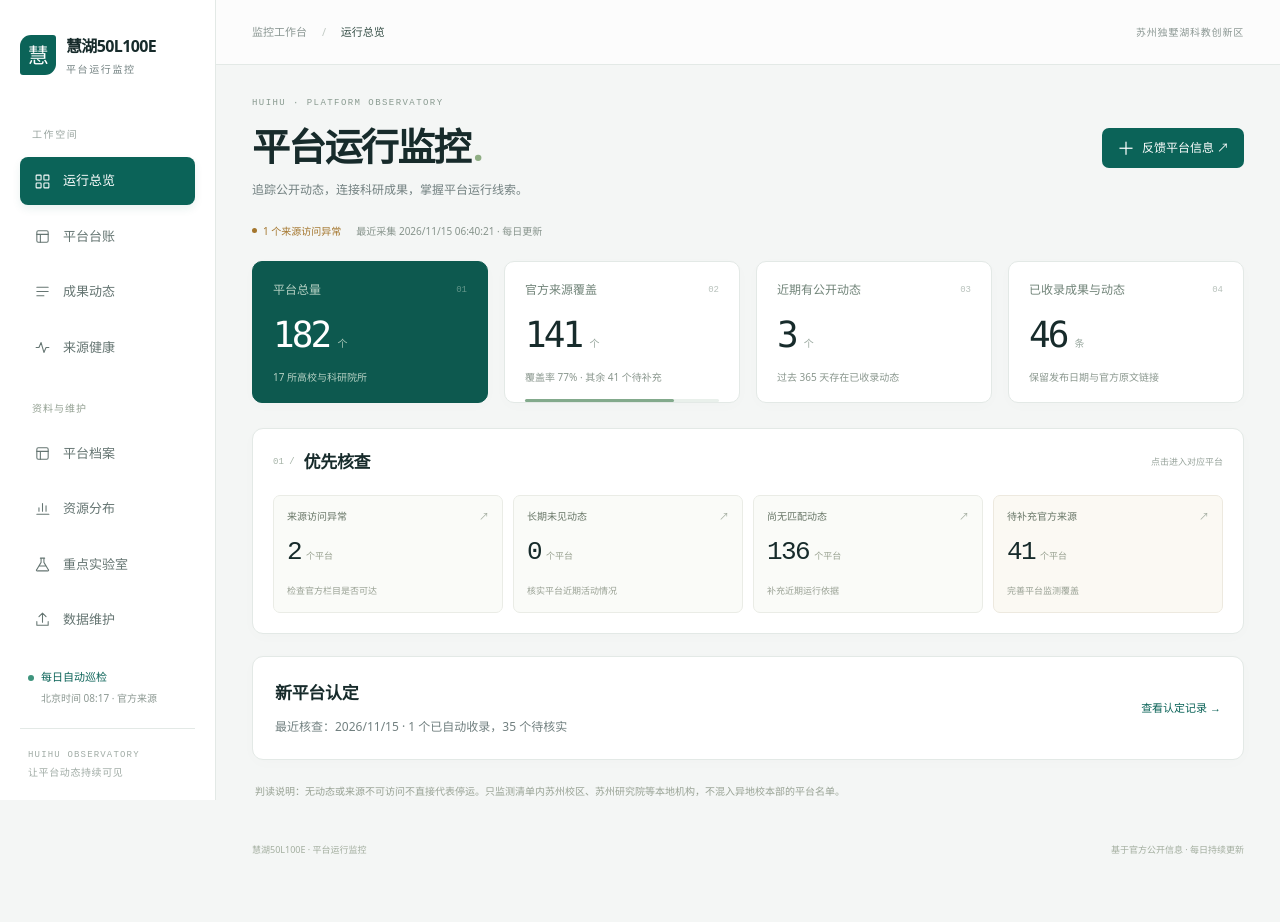
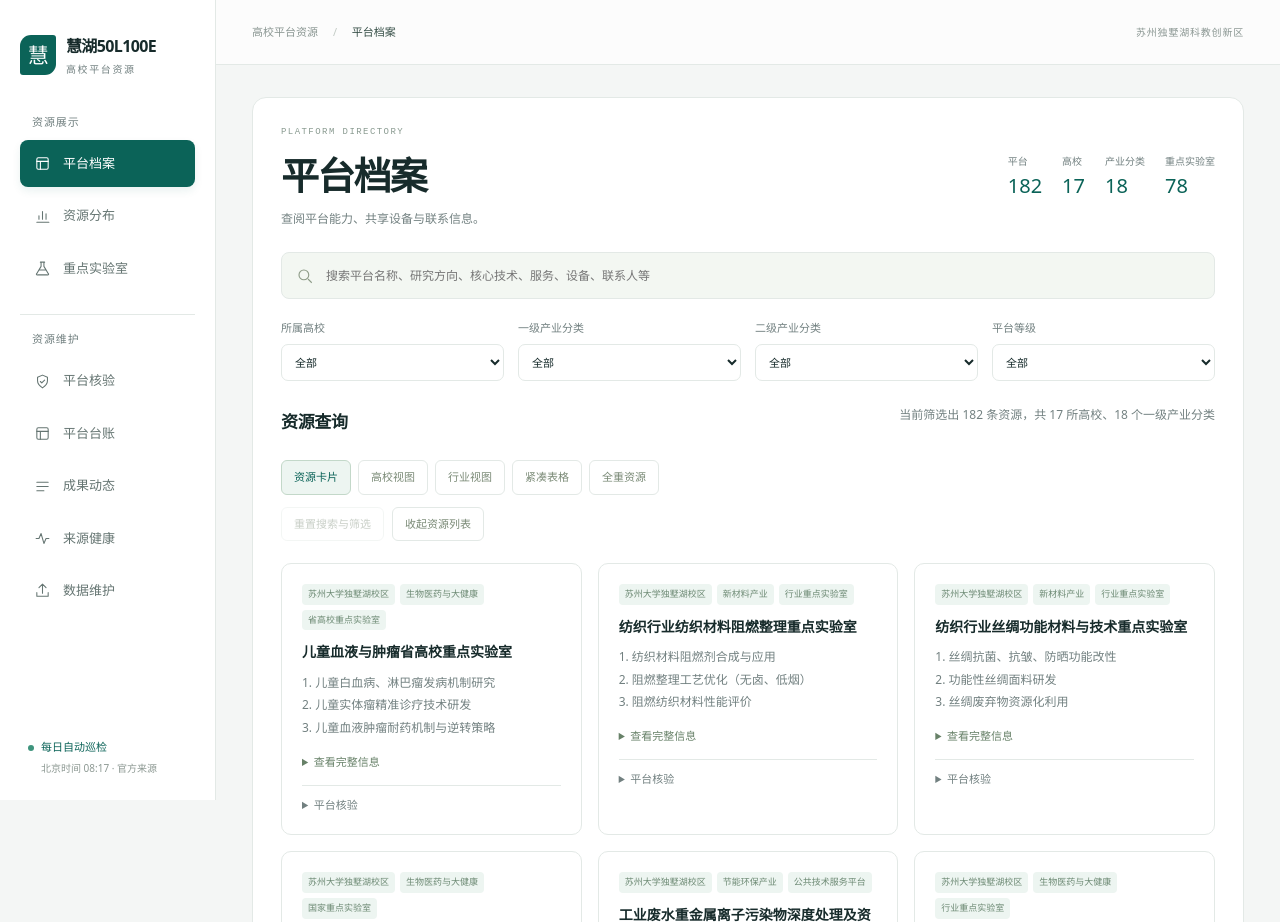
Before and after one commit to IanYin1127/50l100ewebsite, a plain HTML site: page index.html in a window 1280 px wide. Shown: the top 922 px of the page. Before the commit the page ends 886 px from the top, so only its background shows below. Drawn offline with Linux system fonts and the light colour scheme.

Commit message:
优先展示高校平台资源，将平台核验移至资源维护

```diff
--- a/app.js
+++ b/app.js
@@ -6,7 +6,7 @@ const state = {
   level: "全部",
   view: "cards",
   resourcesCollapsed: false,
-  activeSection: "updates",
+  activeSection: "resources",
   renderedSections: new Set(),
 };
 
@@ -242,7 +242,6 @@ function renderCards(items) {
         <span class="tag">${escapeHtml(item["平台等级"] || "未标注等级")}</span>
       </div>
       <h3>${escapeHtml(item["平台名称"])}</h3>
-      ${renderPlatformUpdates(item)}
       <p>${formatText(truncate(item["研究方向"], 260))}</p>
       <details>
         <summary>查看完整信息</summary>
@@ -255,6 +254,10 @@ function renderCards(items) {
           ${detail("核心共享设备", item["核心共享设备"])}
           ${detail("联系人", `${item["联系人"] || ""} ${item["联系电话"] || ""}`.trim())}
         </div>
+      </details>
+      <details class="resource-verification">
+        <summary>平台核验</summary>
+        ${renderPlatformUpdates(item)}
       </details>
     </article>
   `).join("");
@@ -404,14 +407,15 @@ function syncSearchMode() {
 
 function getSectionFromHash() {
   const hash = window.location.hash.replace(/^#/, "");
+  if (hash === "policies") return "updates";
   const valid = ["resources", "insights", "labs", "updates", "registry", "activity", "sources", "update"];
-  return valid.includes(hash) ? hash : "updates";
+  return valid.includes(hash) ? hash : "resources";
 }
 
 function setActiveSection(section, { updateHash = true } = {}) {
   state.activeSection = section;
-  const pageLabels = { updates: "运行总览", registry: "平台台账", activity: "成果动态", sources: "来源健康", resources: "平台档案", insights: "资源分布", labs: "重点实验室", update: "数据维护" };
-  el("currentPageLabel").textContent = pageLabels[section] || "运行总览";
+  const pageLabels = { resources: "平台档案", insights: "资源分布", labs: "重点实验室", updates: "平台核验", registry: "平台台账", activity: "成果动态", sources: "来源健康", update: "数据维护" };
+  el("currentPageLabel").textContent = pageLabels[section];
   document.querySelectorAll("[data-section]").forEach((element) => {
     if (element.closest(".main-tabs")) return;
     element.classList.toggle("section-active", element.dataset.section === section);
@@ -806,12 +810,12 @@ function monitoringStale() {
 
 function renderPlatformUpdates(item) {
   const record = monitorRecord(item);
-  const news = monitorNews(item).slice(0, 3);
+  const news = monitorNews(item);
   return `<div class="platform-updates">
-    <span class="status-badge status-${escapeHtml(record.status)}">${escapeHtml(monitorLabels[record.status] || "待核实")}</span>
+    ${monitorBadge(record)}
     ${monitoringStale() ? '<small>监测记录已超过 3 天未刷新</small>' : ""}
     ${record.lastActivityAt ? `<small>最近公开动态：${escapeHtml(record.lastActivityAt)}</small>` : ""}
-    ${news.length ? `<details><summary>成果与动态（${monitorNews(item).length}）</summary><ul class="mini-list">${news.map((entry) => `<li>${externalLink(entry.url, entry.title)}<br><small>${escapeHtml(entry.publishedAt || "日期待核实")} · ${escapeHtml(entry.sourceName)}</small></li>`).join("")}</ul></details>` : ""}
+    ${news.length ? `<details><summary>成果与动态（${news.length}）</summary><ul class="mini-list">${news.slice(0, 3).map((entry) => `<li>${externalLink(entry.url, entry.title)}<br><small>${escapeHtml(entry.publishedAt || "日期待核实")} · ${escapeHtml(entry.sourceName)}</small></li>`).join("")}</ul></details>` : ""}
     ${record.homepage ? externalLink(record.homepage, "访问平台官方页面 ↗") : ""}
   </div>`;
 }
--- a/index.html
+++ b/index.html
@@ -3,28 +3,33 @@
 <head>
   <meta charset="utf-8" />
   <meta name="viewport" content="width=device-width, initial-scale=1" />
-  <title>慧湖50L100E · 平台运行监控</title>
-  <meta name="description" content="慧湖50L100E高校平台运行监控，持续追踪公开动态、成果产出、官方来源与待核查事项。" />
+  <title>慧湖50L100E · 高校平台资源</title>
+  <meta name="description" content="查阅慧湖50L100E高校平台的研究方向、技术服务、共享设备和联系信息，查看平台核验记录与公开动态。" />
   <link rel="stylesheet" href="./styles.css" />
 </head>
 <body>
   <a class="skip-link" href="#mainContent">跳到主要内容</a>
   <header class="site-header">
-    <a class="brand" href="#updates" aria-label="慧湖平台运行监控首页"><span class="brand-mark">慧</span><span>慧湖50L100E<small>平台运行监控</small></span></a>
-    <p class="nav-caption">工作空间</p>
-    <nav class="main-tabs" role="tablist" aria-label="工作台导航"><button data-section="updates" type="button"><svg viewBox="0 0 24 24" aria-hidden="true"><rect x="3" y="3" width="7" height="7" rx="1"/><rect x="14" y="3" width="7" height="7" rx="1"/><rect x="3" y="14" width="7" height="7" rx="1"/><rect x="14" y="14" width="7" height="7" rx="1"/></svg><span>运行总览</span></button>
-<button data-section="registry" type="button"><svg viewBox="0 0 24 24" aria-hidden="true"><rect x="4" y="4" width="16" height="16" rx="2"/><path d="M4 9h16M9 9v11"/></svg><span>平台台账</span></button>
-<button data-section="activity" type="button"><svg viewBox="0 0 24 24" aria-hidden="true"><path d="M4 6h16M4 12h16M4 18h10"/></svg><span>成果动态</span></button>
-<button data-section="sources" type="button"><svg viewBox="0 0 24 24" aria-hidden="true"><path d="M3 12h4l3-7 4 14 3-7h4"/></svg><span>来源健康</span></button>
-<p class="nav-divider" aria-hidden="true">资料与维护</p>
-<button data-section="resources" type="button"><svg viewBox="0 0 24 24" aria-hidden="true"><rect x="4" y="4" width="16" height="16" rx="2"/><path d="M4 9h16M9 9v11"/></svg><span>平台档案</span></button>
-<button data-section="insights" type="button"><svg viewBox="0 0 24 24" aria-hidden="true"><path d="M4 20h17M7 16v-5M12 16V5M17 16V8"/></svg><span>资源分布</span></button>
-<button data-section="labs" type="button"><svg viewBox="0 0 24 24" aria-hidden="true"><path d="M9 3h6M10 3v6l-6 10a1 1 0 0 0 1 2h14a1 1 0 0 0 1-2L14 9V3M8 14h8"/></svg><span>重点实验室</span></button>
-<button data-section="update" type="button"><svg viewBox="0 0 24 24" aria-hidden="true"><path d="M12 16V3m-5 5 5-5 5 5M4 15v5h16v-5"/></svg><span>数据维护</span></button></nav>
+    <a class="brand" href="#resources" aria-label="慧湖50L100E资源首页"><span class="brand-mark">慧</span><span>慧湖50L100E<small>高校平台资源</small></span></a>
+    <nav class="main-tabs" role="tablist" aria-label="工作台导航">
+      <div class="nav-group" role="group" aria-labelledby="resourceNavLabel">
+        <p id="resourceNavLabel" class="nav-group-label">资源展示</p>
+        <button data-section="resources" type="button"><svg viewBox="0 0 24 24" aria-hidden="true"><rect x="4" y="4" width="16" height="16" rx="2"/><path d="M4 9h16M9 9v11"/></svg><span>平台档案</span></button>
+        <button data-section="insights" type="button"><svg viewBox="0 0 24 24" aria-hidden="true"><path d="M4 20h17M7 16v-5M12 16V5M17 16V8"/></svg><span>资源分布</span></button>
+        <button data-section="labs" type="button"><svg viewBox="0 0 24 24" aria-hidden="true"><path d="M9 3h6M10 3v6l-6 10a1 1 0 0 0 1 2h14a1 1 0 0 0 1-2L14 9V3M8 14h8"/></svg><span>重点实验室</span></button>
+      </div>
+      <div class="nav-group" role="group" aria-labelledby="maintenanceNavLabel">
+        <p id="maintenanceNavLabel" class="nav-group-label">资源维护</p>
+        <button data-section="updates" type="button"><svg viewBox="0 0 24 24" aria-hidden="true"><path d="M12 3l7 3v5c0 4-2.7 7.3-7 10-4.3-2.7-7-6-7-10V6zM9 12l2 2 4-4"/></svg><span>平台核验</span></button>
+        <button data-section="registry" type="button"><svg viewBox="0 0 24 24" aria-hidden="true"><rect x="4" y="4" width="16" height="16" rx="2"/><path d="M4 9h16M9 9v11"/></svg><span>平台台账</span></button>
+        <button data-section="activity" type="button"><svg viewBox="0 0 24 24" aria-hidden="true"><path d="M4 6h16M4 12h16M4 18h10"/></svg><span>成果动态</span></button>
+        <button data-section="sources" type="button"><svg viewBox="0 0 24 24" aria-hidden="true"><path d="M3 12h4l3-7 4 14 3-7h4"/></svg><span>来源健康</span></button>
+        <button data-section="update" type="button"><svg viewBox="0 0 24 24" aria-hidden="true"><path d="M12 16V3m-5 5 5-5 5 5M4 15v5h16v-5"/></svg><span>数据维护</span></button>
+      </div>
+    </nav>
     <div class="sidebar-note"><span class="schedule-dot"></span>每日自动巡检<small>北京时间 08:17 · 官方来源</small></div>
-    <div class="sidebar-foot">HUIHU OBSERVATORY<span>让平台动态持续可见</span></div>
   </header>
-  <div class="workspace-bar"><span>监控工作台 <b>/</b> <strong id="currentPageLabel">运行总览</strong></span><span class="workspace-caption">苏州独墅湖科教创新区</span></div>
+  <div class="workspace-bar"><span>高校平台资源 <b>/</b> <strong id="currentPageLabel">平台档案</strong></span><span class="workspace-caption">苏州独墅湖科教创新区</span></div>
 
   <main id="mainContent" tabindex="-1">
     <section id="resourcesSection" class="panel" data-section="resources">
@@ -115,7 +120,7 @@
 
     <section id="updatesSection" class="panel dashboard" data-section="updates">
       <div class="page-heading">
-        <div><p class="eyebrow">HUIHU · PLATFORM OBSERVATORY</p><h1>平台运行监控<span class="heading-dot">.</span></h1><p>追踪公开动态，连接科研成果，掌握平台运行线索。</p></div>
+        <div><h1>平台核验</h1><p>查看公开运行线索、官方来源覆盖和待核查事项。</p></div>
         <a class="primary-btn feedback-link" href="https://github.com/IanYin1127/50l100ewebsite/issues/new?template=platform-update.yml" target="_blank" rel="noopener noreferrer"><span aria-hidden="true">＋</span> 反馈平台信息 ↗</a>
       </div>
       <div class="collection-strip"><span id="collectionState" class="collection-state">读取监测记录</span><span id="monitorFreshness" role="status"></span></div>
@@ -203,8 +208,7 @@
   </main>
 
   <footer>
-    <span>慧湖50L100E · 平台运行监控</span>
-    <span>基于官方公开信息 · 每日持续更新</span>
+    <span>慧湖50L100E · 高校平台资源</span>
   </footer>
 
   <button id="backToTop" class="back-to-top" type="button" aria-label="返回顶部" hidden>
--- a/styles.css
+++ b/styles.css
@@ -35,23 +35,23 @@ small { font-size: 11px; }
 .skip-link { position: fixed; top: -80px; left: 16px; z-index: 300; padding: 10px 16px; background: white; border: 2px solid var(--primary); border-radius: 8px; }
 .skip-link:focus { top: 12px; }
 /* Application shell */
-.site-header { position: fixed; top: 0; left: 0; bottom: 0; width: 216px; z-index: 100; padding: 33px 20px 24px; border-right: 1px solid var(--line); background: #fff; display: flex; flex-direction: column; }
+.site-header { position: fixed; top: 0; left: 0; bottom: 0; width: 216px; z-index: 100; padding: 33px 20px 24px; border-right: 1px solid var(--line); background: #fff; display: flex; flex-direction: column; overflow-y: auto; }
 .brand { display: flex; gap: 10px; align-items: center; color: var(--ink); font-size: 16px; font-weight: 750; letter-spacing: -.04em; }
 .brand:hover { text-decoration: none; }
 .brand-mark { width: 36px; height: 40px; border-radius: 11px 3px 11px 3px; color: #fff; background: var(--primary); display: grid; place-items: center; font-size: 21px; font-weight: 500; }
 .brand small { display: block; color: var(--muted); font-size: 10px; font-weight: 450; letter-spacing: .16em; margin-top: 2px; }
-.nav-caption { color: #9aa5a0; font-size: 10px; letter-spacing: .16em; margin: 48px 12px 15px; }
-.main-tabs { display: grid; gap: 8px; }
+.main-tabs { display: grid; gap: 22px; margin-top: 35px; }
+.nav-group { display: grid; gap: 5px; }
+.nav-group + .nav-group { border-top: 1px solid var(--line); padding-top: 15px; }
+.nav-group-label { color: var(--muted); font-size: 11px; letter-spacing: .08em; margin: 0 12px 4px; }
 .main-tabs button { display: flex; align-items: center; gap: 12px; width: 100%; padding: 13px 14px; border: 0; background: transparent; border-radius: 8px; color: #657572; text-align: left; white-space: nowrap; font-size: 13px; font-weight: 550; transition: background .16s; }
 .main-tabs button svg { width: 17px; height: 17px; fill: none; stroke: currentColor; stroke-width: 1.5; stroke-linecap: round; stroke-linejoin: round; flex-shrink: 0; }
 .main-tabs button:hover { background: #f5f7f5; }
 .main-tabs button.active { color: #fff; background: var(--primary); box-shadow: 0 4px 8px #0b635816; }
-.sidebar-note { margin: auto 8px 22px; padding-top: 25px; font-size: 11px; color: var(--primary); }
+.sidebar-note { margin: auto 8px 0; padding-top: 25px; font-size: 11px; color: var(--primary); }
 .schedule-dot, .source-dot { width: 6px; height: 6px; border-radius: 50%; background: #3e947d; display: inline-block; flex: 0 0 auto; }
 .schedule-dot { margin-right: 7px; }
 .sidebar-note small { color: #8d9993; display: block; padding-left: 13px; margin-top: 3px; font-size: 10px; }
-.sidebar-foot { padding: 18px 8px 0; border-top: 1px solid var(--line); color: #a1aca6; font: 9px/1.8 ui-monospace, monospace; letter-spacing: .13em; }
-.sidebar-foot span { display: block; font: 10px/1.8 system-ui, sans-serif; letter-spacing: .06em; }
 .workspace-bar { height: 65px; margin-left: 216px; padding: 0 36px; display: flex; align-items: center; justify-content: space-between; background: #ffffffb5; border-bottom: 1px solid var(--line); color: #8b9793; font-size: 11px; }
 .workspace-bar b { padding: 0 12px; color: #c3cbc5; font-weight: 400; }
 .workspace-bar strong { color: #344d45; font-weight: 500; }
@@ -63,7 +63,6 @@ main > [data-section]:not(.section-active) { display: none; }
 .page-heading { display: flex; align-items: center; justify-content: space-between; gap: 24px; margin-bottom: 23px; }
 .page-heading p:last-child { margin: 0; color: var(--muted); font-size: 12px; }
 .eyebrow { font: 9px/1.4 ui-monospace, monospace; color: #8a9b91; letter-spacing: .16em; margin-bottom: 11px; }
-.heading-dot { color: #8fae84; margin-left: 3px; }
 .primary-btn, .download-btn { border: 0; display: inline-flex; justify-content: center; align-items: center; gap: 7px; padding: 10px 16px; color: white; background: var(--primary); border-radius: 7px; font-size: 12px; font-weight: 500; white-space: nowrap; }
 .primary-btn:hover, .download-btn:hover { color: white; background: var(--primary-dark); text-decoration: none; }
 .feedback-link { align-self: center; padding: 10px 15px; }
@@ -193,6 +192,9 @@ main > [data-section]:not(.section-active) { display: none; }
 .platform-updates > .status-badge { justify-self: start; }
 .platform-updates small { color: #8e9c8b; font-size: 10px; }
 .resource-card details { margin-top: 9px; font-size: 11px; }
+.resource-card .resource-verification { margin-top: 14px; padding-top: 10px; border-top: 1px solid var(--line); }
+.resource-verification > summary { color: var(--muted); }
+.resource-verification > .platform-updates { border-top: 0; padding: 9px 0 0; }
 summary { color: #678168; }
 .detail-list { margin-top: 12px; display: grid; gap: 10px; }
 .detail-list > div { display: grid; gap: 5px; padding-bottom: 10px; border-bottom: 1px solid #edf1e9; }
@@ -267,15 +269,18 @@ footer { margin: 0 0 0 216px; padding: 28px 36px; display: flex; justify-content
   .charts { grid-template-columns: 1fr; }
 }
 @media (max-width: 700px) {
-  html { scroll-padding-top: 130px; }
-  .site-header { position: sticky; top: 0; width: 100%; height: auto; padding: 12px 16px 0; display: block; border-right: 0; border-bottom: 1px solid var(--line); }
+  html { scroll-padding-top: 145px; }
+  .site-header { position: sticky; top: 0; width: 100%; height: auto; padding: 12px 16px 0; display: block; border-right: 0; border-bottom: 1px solid var(--line); overflow-y: visible; }
   .brand { font-size: 14px; gap: 8px; }
   .brand-mark { width: 28px; height: 31px; font-size: 17px; border-radius: 8px 2px; }
   .brand small { display: none; }
-  .nav-caption, .sidebar-note, .sidebar-foot { display: none; }
-  .main-tabs { display: flex; gap: 6px; overflow-x: auto; padding: 13px 0 12px; scrollbar-width: thin; }
-  .main-tabs button { width: auto; flex: 0 0 auto; padding: 8px 11px; gap: 6px; font-size: 11px; }
-  .main-tabs button svg { width: 14px; height: 14px; }
+  .sidebar-note { display: none; }
+  .main-tabs { grid-template-columns: minmax(0, 1fr); gap: 2px; margin-top: 7px; padding-bottom: 4px; }
+  .nav-group { display: flex; align-items: center; gap: 4px; overflow-x: auto; padding: 3px; scrollbar-width: thin; }
+  .nav-group + .nav-group { padding-top: 4px; }
+  .nav-group-label { flex: 0 0 auto; margin: 0 4px 0 0; font-size: 10px; letter-spacing: 0; }
+  .main-tabs button { width: auto; flex: 0 0 auto; padding: 6px 8px; font-size: 11px; }
+  .main-tabs button svg { display: none; }
   .workspace-bar { margin: 0; height: 40px; padding: 0 18px; font-size: 10px; }
   .workspace-caption { display: none; }
   main { margin: 0; padding: 24px 16px 0; }
@@ -383,8 +388,5 @@ footer { margin: 0 0 0 216px; padding: 28px 36px; display: flex; justify-content
   .discovery-item { flex-direction: column; gap: 6px; }
 }
 
-.nav-divider { margin: 21px 12px 5px; color: #93a092; font-size: 10px; letter-spacing: .1em; }
-@media(max-width:700px) { .nav-divider { display: none; } }
-
 .attention-grid { grid-template-columns: repeat(4,minmax(0,1fr)); }
 @media(max-width:700px) { .attention-grid { grid-template-columns: repeat(2,minmax(0,1fr)); } }
```
Also changed, not shown: 1 other file.
